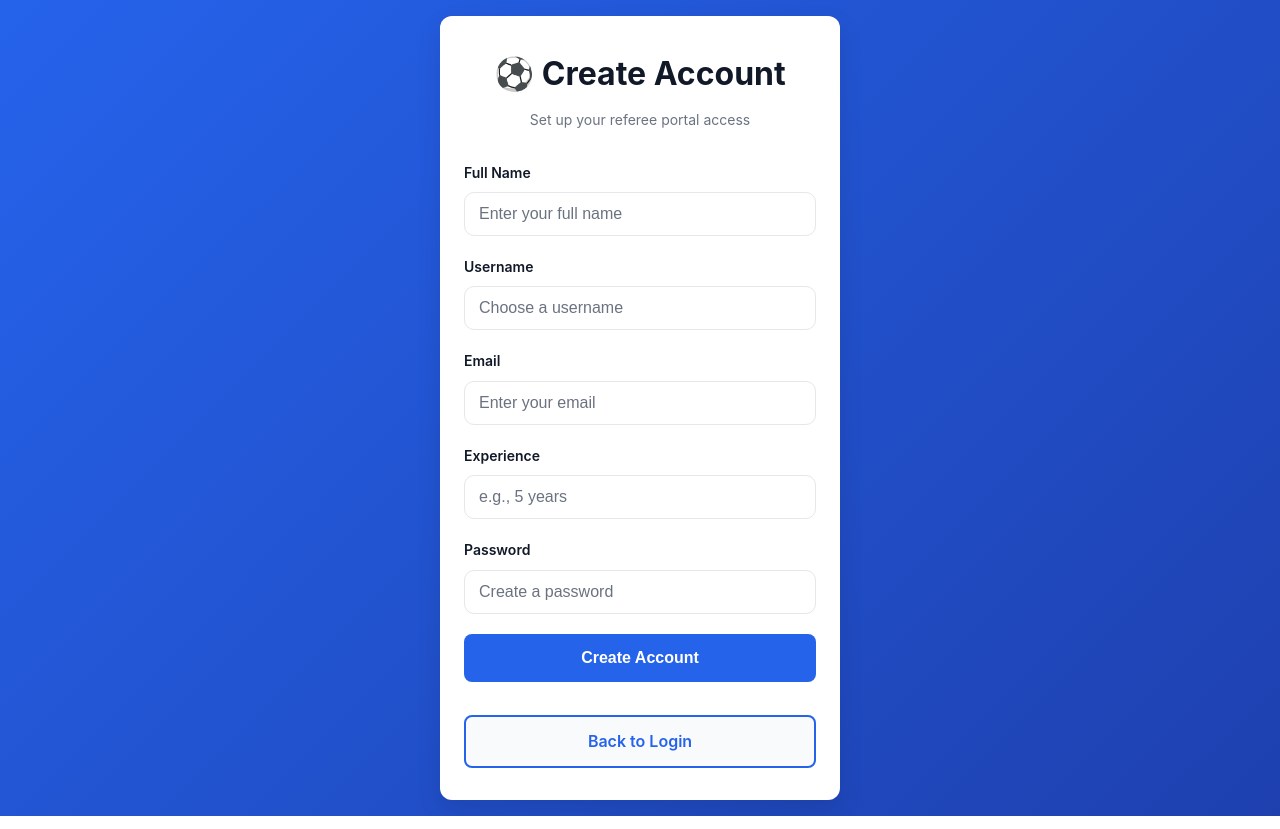
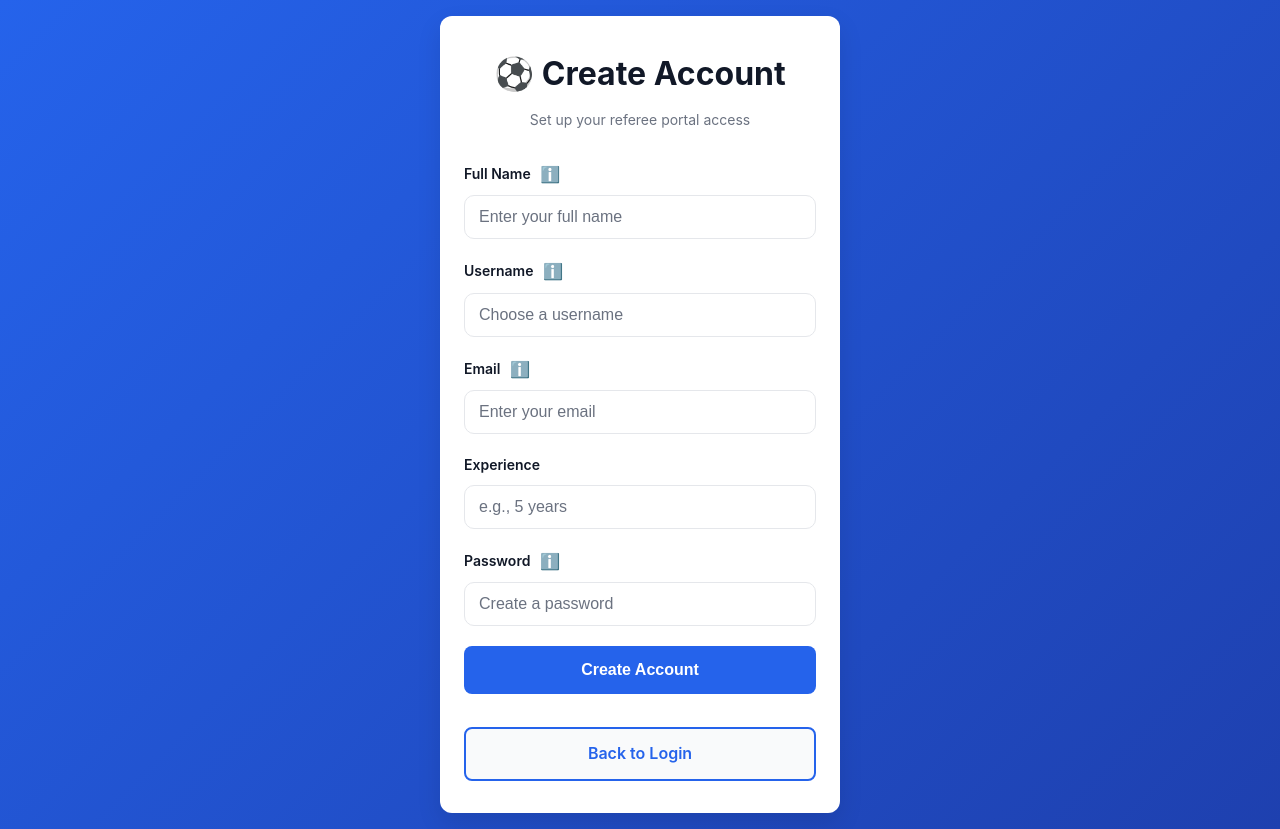
Before and after one commit to alf3ca/refapp, a Node server app: page /register in a window 1280 px wide. Run offline with Node 20, Linux system fonts and the light colour scheme.

Commit message:
change12

```diff
--- a/static/style.css
+++ b/static/style.css
@@ -86,6 +86,57 @@ body {
     outline: none;
     border-color: var(--primary-color);
     box-shadow: 0 0 0 3px rgba(37, 99, 235, 0.1);
+}
+
+/* ===== INFO TOOLTIP ===== */
+.info-icon {
+    display: inline-block;
+    margin-left: 6px;
+    cursor: help;
+    font-size: 16px;
+    position: relative;
+    vertical-align: middle;
+}
+
+.info-icon::before {
+    content: attr(title);
+    position: absolute;
+    bottom: 125%;
+    left: 50%;
+    transform: translateX(-50%);
+    background-color: var(--text-dark);
+    color: white;
+    padding: 8px 12px;
+    border-radius: 6px;
+    font-size: 12px;
+    font-weight: 500;
+    white-space: nowrap;
+    pointer-events: none;
+    opacity: 0;
+    visibility: hidden;
+    transition: opacity 0.3s ease, visibility 0.3s ease;
+    z-index: 1000;
+    box-shadow: 0 4px 12px rgba(0, 0, 0, 0.15);
+}
+
+.info-icon::after {
+    content: '';
+    position: absolute;
+    bottom: 115%;
+    left: 50%;
+    transform: translateX(-50%);
+    border: 6px solid transparent;
+    border-top-color: var(--text-dark);
+    opacity: 0;
+    visibility: hidden;
+    transition: opacity 0.3s ease, visibility 0.3s ease;
+    z-index: 1000;
+}
+
+.info-icon:hover::before,
+.info-icon:hover::after {
+    opacity: 1;
+    visibility: visible;
 }
 
 .btn-login {
--- a/views/register.ejs
+++ b/views/register.ejs
@@ -18,7 +18,10 @@
 
             <form method="POST" action="/register">
                 <div class="form-group">
-                    <label for="name">Full Name</label>
+                    <label for="name">
+                        Full Name
+                        <span class="info-icon" title="Your full name (required)">ℹ️</span>
+                    </label>
                     <input
                         type="text"
                         id="name"
@@ -29,7 +32,10 @@
                 </div>
 
                 <div class="form-group">
-                    <label for="username">Username</label>
+                    <label for="username">
+                        Username
+                        <span class="info-icon" title="At least 3 characters (required)">ℹ️</span>
+                    </label>
                     <input
                         type="text"
                         id="username"
@@ -40,7 +46,10 @@
                 </div>
 
                 <div class="form-group">
-                    <label for="email">Email</label>
+                    <label for="email">
+                        Email
+                        <span class="info-icon" title="Valid email format required">ℹ️</span>
+                    </label>
                     <input
                         type="email"
                         id="email"
@@ -61,7 +70,10 @@
                 </div>
 
                 <div class="form-group">
-                    <label for="password">Password</label>
+                    <label for="password">
+                        Password
+                        <span class="info-icon" title="At least 6 characters (required)">ℹ️</span>
+                    </label>
                     <input
                         type="password"
                         id="password"
```
